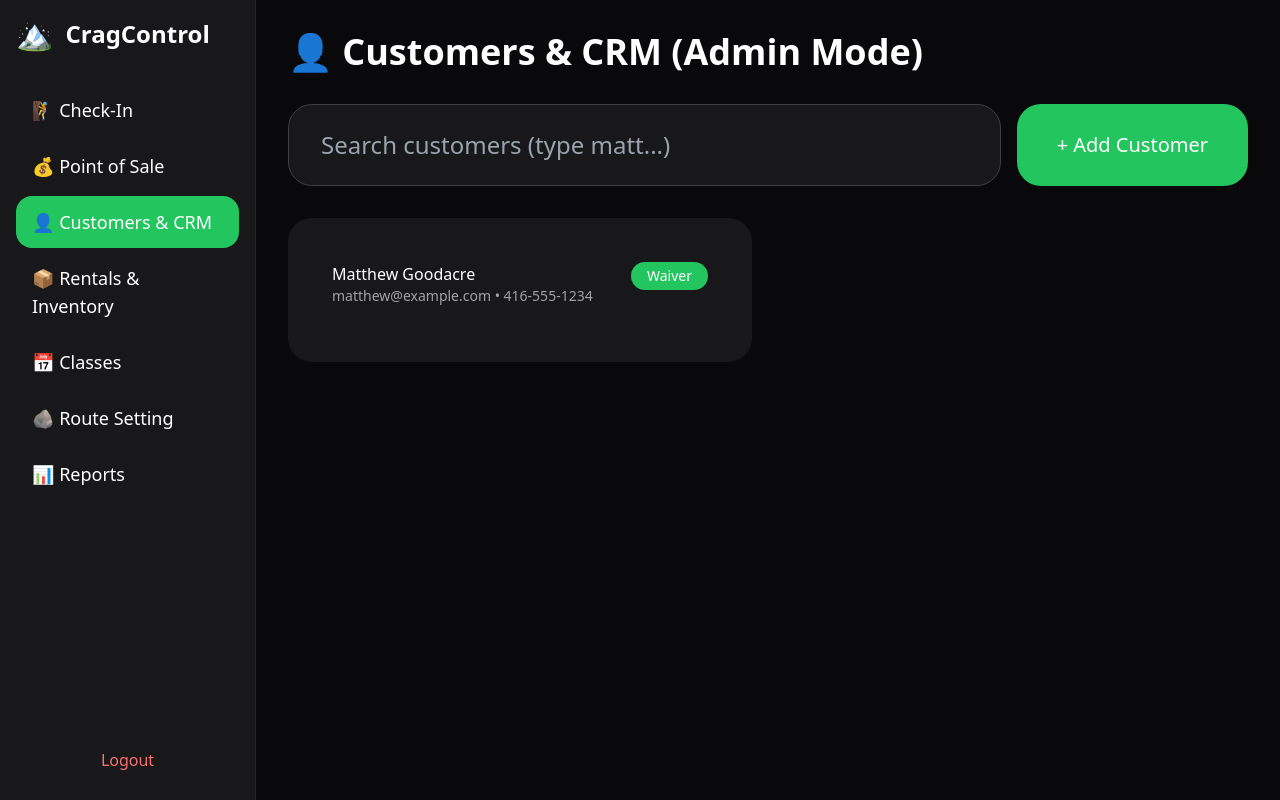
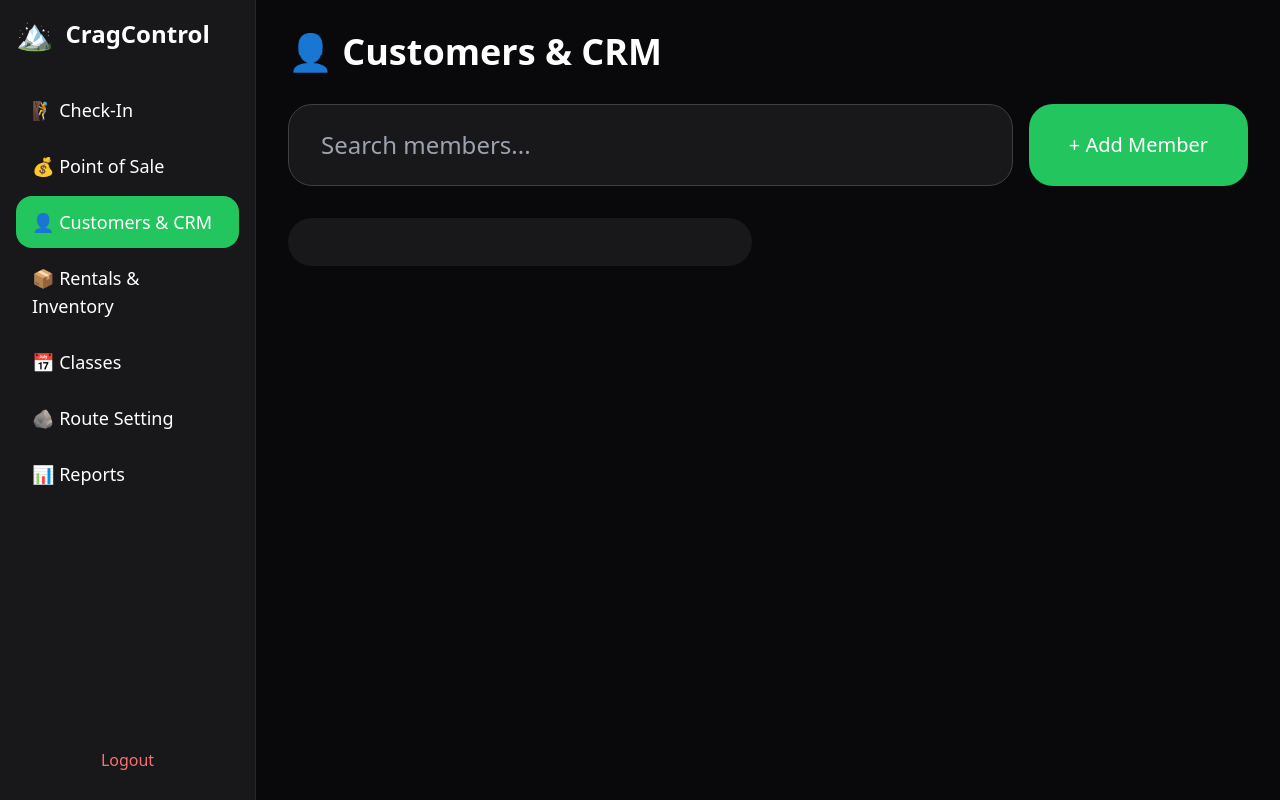
Before and after one commit to godacre/cragcontrol, a Next.js app: page /dashboard/customers in a window 1280 px wide. Built offline with nearby package versions, Linux system fonts and the light colour scheme; sample sign-in values are in the browser's storage.

Commit message:
Update page.tsx

```diff
--- a/app/dashboard/customers/page.tsx
+++ b/app/dashboard/customers/page.tsx
@@ -2,27 +2,23 @@
 import { useState, useEffect } from 'react';
 
 export default function Customers() {
-  const [customers, setCustomers] = useState([
-    {
-      id: 1,
-      name: 'Matthew Goodacre',
-      email: 'matthew@example.com',
-      phone: '416-555-1234',
-      dob: '1995-03-15',
-      emergencyContact: 'Sarah Goodacre - 416-555-5678',
-      notes: 'Loves 5.12 routes, Lead certified',
-      waiver: true,
-      membership: 'Monthly'
-    }
-  ]);
+  const [customers, setCustomers] = useState<any[]>([]);
   const [search, setSearch] = useState('');
   const [selected, setSelected] = useState<any>(null);
   const [isAdmin, setIsAdmin] = useState(false);
 
+  // Load customers from localStorage
   useEffect(() => {
+    const saved = JSON.parse(localStorage.getItem('cragcontrol_customers') || '[]');
+    setCustomers(saved);
     const role = localStorage.getItem('cragcontrol_role');
-    setIsAdmin(role === 'admin');
+    setIsAdmin(role === 'superadmin' || role === 'admin');
   }, []);
+
+  const saveCustomers = (newCustomers: any[]) => {
+    setCustomers(newCustomers);
+    localStorage.setItem('cragcontrol_customers', JSON.stringify(newCustomers));
+  };
 
   const filtered = customers.filter(c =>
     c.name.toLowerCase().includes(search.toLowerCase())
@@ -31,7 +27,7 @@ export default function Customers() {
   const addCustomer = () => {
     const newCustomer = {
       id: Date.now(),
-      name: 'New Customer',
+      name: 'New Member',
       email: '',
       phone: '',
       dob: '',
@@ -40,73 +36,108 @@ export default function Customers() {
       waiver: false,
       membership: 'Day Pass'
     };
-    setCustomers([...customers, newCustomer]);
+    saveCustomers([...customers, newCustomer]);
     setSelected(newCustomer);
   };
 
   const deleteCustomer = (id: number) => {
-    if (confirm('Delete this customer permanently?')) {
-      setCustomers(customers.filter(c => c.id !== id));
+    if (confirm('Delete this member permanently?')) {
+      saveCustomers(customers.filter(c => c.id !== id));
       setSelected(null);
     }
   };
 
   const saveCustomer = () => {
     if (selected) {
-      setCustomers(customers.map(c => c.id === selected.id ? selected : c));
+      saveCustomers(customers.map(c => c.id === selected.id ? selected : c));
       setSelected(null);
     }
   };
 
   return (
     <div>
-      <h1 className="text-4xl font-bold mb-8">👤 Customers & CRM {isAdmin && '(Admin Mode)'}</h1>
+      <h1 className="text-4xl font-bold mb-8">👤 Customers &amp; CRM</h1>
 
       <div className="flex gap-4 mb-8">
         <input
           value={search}
           onChange={e => setSearch(e.target.value)}
-          placeholder="Search customers (type matt...)"
+          placeholder="Search members..."
           className="flex-1 bg-zinc-900 border border-zinc-700 rounded-3xl px-8 py-6 text-2xl"
         />
-        {isAdmin && <button onClick={addCustomer} className="bg-green-500 px-10 py-6 rounded-3xl text-xl">+ Add Customer</button>}
+        {isAdmin && <button onClick={addCustomer} className="bg-green-500 px-10 py-6 rounded-3xl text-xl">+ Add Member</button>}
       </div>
 
       <div className="grid grid-cols-2 gap-8">
+        {/* List */}
         <div className="bg-zinc-900 p-6 rounded-3xl max-h-[650px] overflow-auto">
           {filtered.map(c => (
             <button
               key={c.id}
               onClick={() => setSelected(c)}
-              className="w-full text-left p-5 hover:bg-zinc-800 rounded-2xl mb-3 flex justify-between"
+              className="w-full text-left p-5 hover:bg-zinc-800 rounded-2xl mb-3 flex justify-between items-center"
             >
               <div>
                 <div className="font-medium">{c.name}</div>
-                <div className="text-sm text-zinc-400">{c.email} • {c.phone}</div>
+                <div className="text-sm text-zinc-400">{c.email}</div>
               </div>
               <div className={`px-4 py-1 rounded-full text-sm ${c.waiver ? 'bg-green-500' : 'bg-red-500'}`}>Waiver</div>
             </button>
           ))}
         </div>
 
+        {/* Edit Form */}
         {selected && (
           <div className="bg-zinc-900 p-8 rounded-3xl">
-            <input value={selected.name} onChange={e => setSelected({...selected, name: e.target.value})} className="text-3xl font-bold bg-transparent border-b w-full mb-6" />
-            <input value={selected.email} onChange={e => setSelected({...selected, email: e.target.value})} className="bg-zinc-800 px-6 py-4 rounded-2xl w-full mb-4" />
-            <input value={selected.phone} onChange={e => setSelected({...selected, phone: e.target.value})} className="bg-zinc-800 px-6 py-4 rounded-2xl w-full mb-4" />
-            <input value={selected.dob} onChange={e => setSelected({...selected, dob: e.target.value})} className="bg-zinc-800 px-6 py-4 rounded-2xl w-full mb-4" placeholder="Date of Birth" />
-            <input value={selected.emergencyContact} onChange={e => setSelected({...selected, emergencyContact: e.target.value})} className="bg-zinc-800 px-6 py-4 rounded-2xl w-full mb-6" placeholder="Emergency Contact" />
+            <input
+              value={selected.name}
+              onChange={e => setSelected({...selected, name: e.target.value})}
+              className="text-3xl font-bold bg-transparent border-b w-full mb-6"
+            />
+            <input
+              value={selected.email}
+              onChange={e => setSelected({...selected, email: e.target.value})}
+              className="bg-zinc-800 px-6 py-4 rounded-2xl w-full mb-4"
+              placeholder="Email"
+            />
+            <input
+              value={selected.phone}
+              onChange={e => setSelected({...selected, phone: e.target.value})}
+              className="bg-zinc-800 px-6 py-4 rounded-2xl w-full mb-4"
+              placeholder="Phone"
+            />
+            <input
+              value={selected.dob}
+              onChange={e => setSelected({...selected, dob: e.target.value})}
+              className="bg-zinc-800 px-6 py-4 rounded-2xl w-full mb-4"
+              placeholder="Date of Birth"
+            />
+            <input
+              value={selected.emergencyContact}
+              onChange={e => setSelected({...selected, emergencyContact: e.target.value})}
+              className="bg-zinc-800 px-6 py-4 rounded-2xl w-full mb-6"
+              placeholder="Emergency Contact"
+            />
 
-            <select value={selected.membership} onChange={e => setSelected({...selected, membership: e.target.value})} className="bg-zinc-800 px-6 py-4 rounded-2xl w-full mb-6">
+            <select
+              value={selected.membership}
+              onChange={e => setSelected({...selected, membership: e.target.value})}
+              className="bg-zinc-800 px-6 py-4 rounded-2xl w-full mb-6"
+            >
               <option>Day Pass</option>
               <option>Monthly</option>
               <option>Annual</option>
             </select>
 
-            <textarea value={selected.notes} onChange={e => setSelected({...selected, notes: e.target.value})} placeholder="Legal / Staff notes" className="w-full h-32 bg-zinc-800 p-6 rounded-3xl" />
+            <textarea
+              value={selected.notes}
+              onChange={e => setSelected({...selected, notes: e.target.value})}
+              placeholder="Notes / Legal information"
+              className="w-full h-32 bg-zinc-800 p-6 rounded-3xl"
+            />
 
-            {isAdmin && <button onClick={() => deleteCustomer(selected.id)} className="text-red-400 mt-8">🗑️ Delete Customer</button>}
-            <button onClick={saveCustomer} className="mt-6 w-full bg-green-500 py-6 rounded-3xl">Save All Changes</button>
+            {isAdmin && <button onClick={() => deleteCustomer(selected.id)} className="text-red-400 mt-8">🗑️ Delete Member</button>}
+            <button onClick={saveCustomer} className="mt-6 w-full bg-green-500 py-6 rounded-3xl text-xl">Save Changes</button>
           </div>
         )}
       </div>
```
